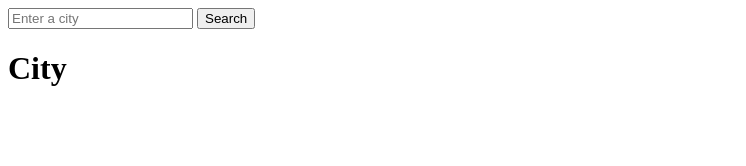
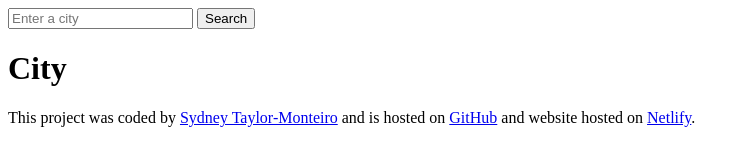
Before and after one commit to Sydney-Taylor-Monteiro/w7-homework, a plain HTML site: page index.html in a window 1280 px wide. Shown: the whole page, without its empty margins (0-746 px from the left). Drawn offline with Linux system fonts and the light colour scheme.

Commit message:
Added footer

```diff
--- a/index.html
+++ b/index.html
@@ -16,6 +16,15 @@
       <h1>City</h1>
     </main>
 
-    <footer></footer>
+    <footer>
+      This project was coded by
+      <a href="https://github.com/Sydney-Taylor-Monteiro"
+        >Sydney Taylor-Monteiro</a
+      >
+      and is hosted on
+      <a href="https://github.com/Sydney-Taylor-Monteiro/w7-homework">GitHub</a>
+      and website hosted on
+      <a href="https://w7-homework.netlify.app/">Netlify</a>.
+    </footer>
   </body>
 </html>
```
